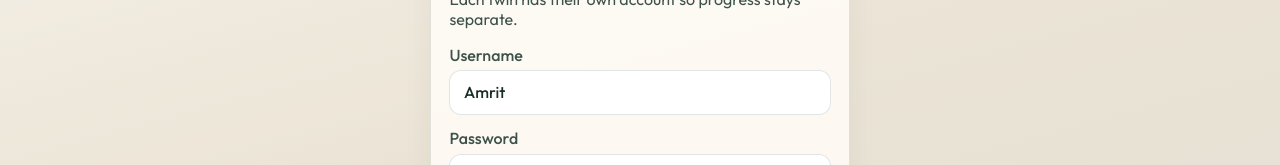
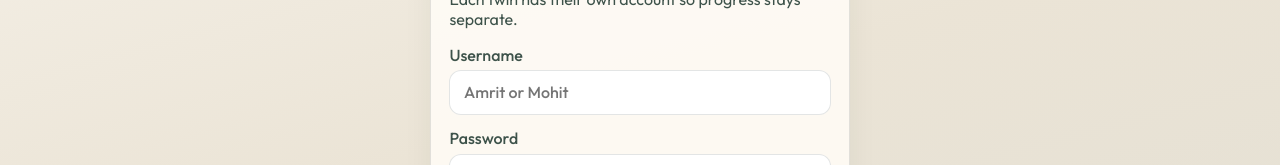
Before and after one commit to mess6600/math-league-practice, a React (Vite) app: page / in a window 1280 px wide. Shown: the part 247-412 px from the top of the page. Built offline with nearby package versions, Linux system fonts and the light colour scheme.

Commit message:
Add Mohit twin account with separate progress

```diff
--- a/src/App.jsx
+++ b/src/App.jsx
@@ -131,7 +131,7 @@ function formatWhen(iso) {
 }
 
 function LoginScreen({ onLogin }) {
-  const [username, setUsername] = useState('Amrit')
+  const [username, setUsername] = useState('')
   const [password, setPassword] = useState('')
   const [error, setError] = useState('')
 
@@ -160,6 +160,7 @@ function LoginScreen({ onLogin }) {
             value={username}
             onChange={(e) => setUsername(e.target.value)}
             autoComplete="username"
+            placeholder="Amrit or Mohit"
             required
           />
         </label>
@@ -712,7 +713,7 @@ export default function App() {
           Signed in as <strong>{session.displayName}</strong> — countdown to {contestDate}.
         </p>
         <div className="hero-meta">
-          <span className="chip">Twin 1 · {session.displayName}</span>
+          <span className="chip">Twin {session.twin} · {session.displayName}</span>
           <span className="chip">Contest · Nov 14</span>
           <span className="chip">Progress saved on this device</span>
         </div>
--- a/src/auth.js
+++ b/src/auth.js
@@ -5,6 +5,12 @@ export const USERS = [
     password: '2020',
     displayName: 'Amrit',
     twin: 1,
+  },
+  {
+    username: 'Mohit',
+    password: '2020',
+    displayName: 'Mohit',
+    twin: 2,
   },
 ]
 
```
